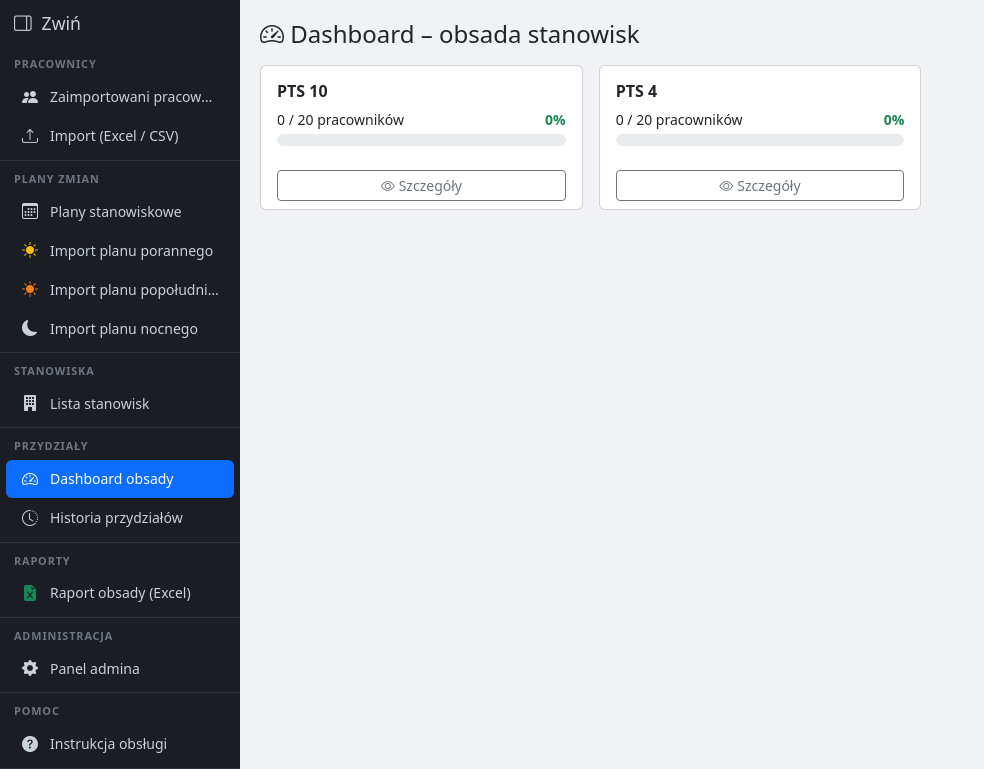
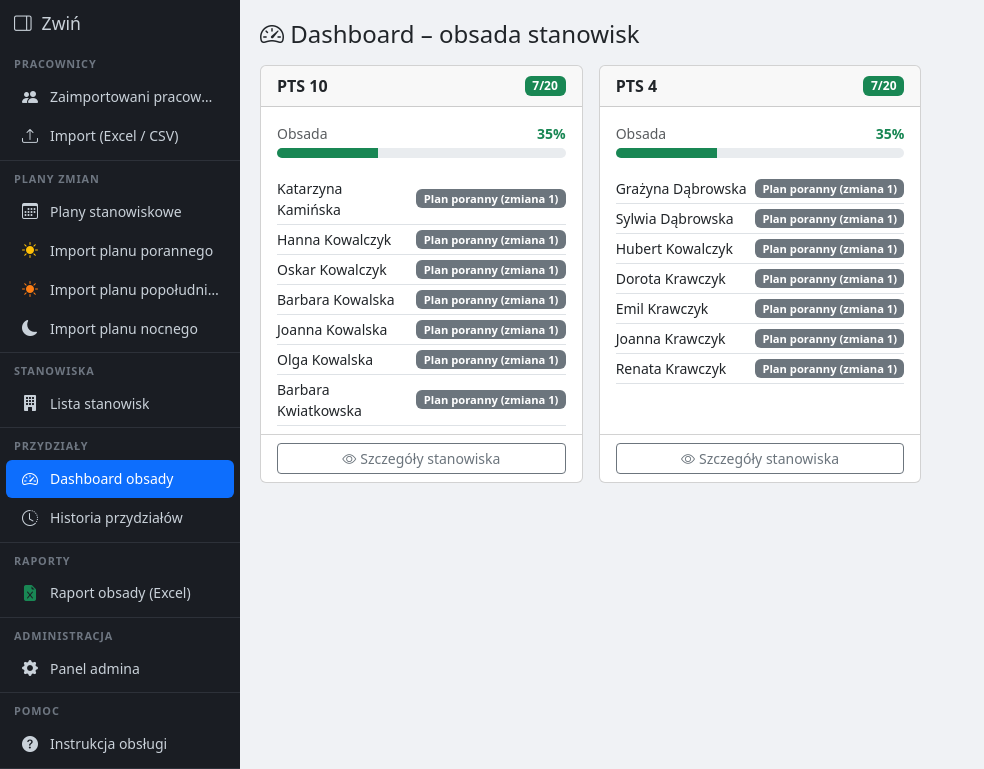
Before and after one commit to Kamilecky/magazyn, a Django app: page /przydzialy/ in a window 1280 px wide. Shown: the part 56-825 px from the top of the page, without its empty margins (0-984 px from the left). Run offline with Django 5.2, Linux system fonts and the light colour scheme; a user stored in the database is signed in; data comes from the database, SQL or seed files in the repository.

Commit message:
aktualka

```diff
--- a/apps/przydzialy/views.py
+++ b/apps/przydzialy/views.py
@@ -16,11 +16,20 @@ def _log(request, akcja, rekrut=None):
 
 def _obsada_ze_stanowiska(stanowisko_nazwa):
     aktualnie = 0
-    for zmiana in ('dzienny', 'nocny'):
+    pracownicy = []
+    for zmiana in ('poranny', 'popobudniowy', 'nocny'):
         plan = PlanZmiany.objects.filter(zmiana=zmiana).first()
         if plan and plan.dopasowanie:
-            aktualnie += len(plan.dopasowanie.get(stanowisko_nazwa) or [])
-    return aktualnie
+            osoby = plan.dopasowanie.get(stanowisko_nazwa) or []
+            aktualnie += len(osoby)
+            for p in osoby:
+                pracownicy.append({
+                    'imie': p.get('imie', ''),
+                    'nazwisko': p.get('nazwisko', ''),
+                    'zmiana': plan.get_zmiana_display(),
+                })
+    pracownicy.sort(key=lambda p: (p['nazwisko'], p['imie']))
+    return aktualnie, pracownicy
 
 
 @login_required
@@ -28,13 +37,14 @@ def dashboard(request):
     stanowiska = Stanowisko.objects.filter(aktywne=True)
     obsada = []
     for s in stanowiska:
-        aktualnie = _obsada_ze_stanowiska(s.nazwa)
+        aktualnie, pracownicy = _obsada_ze_stanowiska(s.nazwa)
         proc = min(int(aktualnie / s.max_pracownikow * 100) if s.max_pracownikow else 0, 100)
         obsada.append({
             'stanowisko': s,
             'aktualnie': aktualnie,
             'proc': proc,
             'kolor': 'danger' if proc > 90 else ('warning' if proc >= 70 else 'success'),
+            'pracownicy': pracownicy,
         })
     return render(request, 'przydzialy/dashboard.html', {'obsada': obsada})
 
--- a/templates/przydzialy/dashboard.html
+++ b/templates/przydzialy/dashboard.html
@@ -4,23 +4,41 @@
 <h4 class="mb-3"><i class="bi bi-speedometer2"></i> Dashboard – obsada stanowisk</h4>
 
 {% if obsada %}
-<div class="row row-cols-1 row-cols-md-3 g-3 mb-4">
+<div class="row row-cols-1 row-cols-md-2 row-cols-xl-3 g-3 mb-4">
   {% for item in obsada %}
   <div class="col">
     <div class="card h-100">
-      <div class="card-body">
-        <h6 class="card-title fw-bold">{{ item.stanowisko.nazwa }}</h6>
+      <div class="card-header d-flex justify-content-between align-items-center py-2">
+        <span class="fw-bold">{{ item.stanowisko.nazwa }}</span>
+        <span class="badge bg-{{ item.kolor }}">{{ item.aktualnie }}/{{ item.stanowisko.max_pracownikow }}</span>
+      </div>
+      <div class="card-body pb-2">
         <div class="d-flex justify-content-between mb-1">
-          <small>{{ item.aktualnie }} / {{ item.stanowisko.max_pracownikow }} pracowników</small>
+          <small class="text-muted">Obsada</small>
           <small class="fw-bold text-{{ item.kolor }}">{{ item.proc }}%</small>
         </div>
-        <div class="progress" style="height:12px">
+        <div class="progress mb-3" style="height:10px">
           <div class="progress-bar bg-{{ item.kolor }}" style="width:{{ item.proc }}%"></div>
         </div>
+
+        {% if item.pracownicy %}
+        <ul class="list-unstyled mb-0 small">
+          {% for p in item.pracownicy %}
+          <li class="d-flex justify-content-between align-items-center py-1 border-bottom">
+            <span>{{ p.imie }} {{ p.nazwisko }}</span>
+            <span class="badge bg-secondary ms-2" style="font-size:.7rem;white-space:nowrap">{{ p.zmiana }}</span>
+          </li>
+          {% endfor %}
+        </ul>
+        {% else %}
+        <p class="text-muted small mb-0 text-center py-2">
+          <i class="bi bi-inbox me-1"></i>Brak dopasowanych pracowników
+        </p>
+        {% endif %}
       </div>
-      <div class="card-footer bg-transparent border-top-0">
+      <div class="card-footer bg-transparent pt-2">
         <a href="{% url 'stanowiska:podglad' item.stanowisko.pk %}" class="btn btn-sm btn-outline-secondary w-100">
-          <i class="bi bi-eye me-1"></i>Szczegóły
+          <i class="bi bi-eye me-1"></i>Szczegóły stanowiska
         </a>
       </div>
     </div>
--- a/templates/stanowiska/lista.html
+++ b/templates/stanowiska/lista.html
@@ -3,11 +3,9 @@
 {% block content %}
 <div class="d-flex justify-content-between align-items-center mb-3">
   <h4><i class="bi bi-building"></i> Stanowiska magazynowe</h4>
-  {% if request.user.profil.rola == 'hr' or request.user.profil.rola == 'admin' %}
   <a href="{% url 'stanowiska:dodaj' %}" class="btn btn-primary btn-sm">
     <i class="bi bi-plus-lg me-1"></i>Dodaj stanowisko
   </a>
-  {% endif %}
 </div>
 
 <div class="row g-3">
--- a/templates/stanowiska/podglad.html
+++ b/templates/stanowiska/podglad.html
@@ -4,11 +4,9 @@
 <div class="d-flex justify-content-between align-items-center mb-3">
   <h4><i class="bi bi-building"></i> {{ stanowisko.nazwa }}</h4>
   <div class="d-flex gap-2">
-    {% if request.user.profil.rola == 'hr' or request.user.profil.rola == 'admin' %}
     <a href="{% url 'stanowiska:edytuj' stanowisko.pk %}" class="btn btn-outline-primary btn-sm">
       <i class="bi bi-pencil me-1"></i>Edytuj
     </a>
-    {% endif %}
     <a href="{% url 'stanowiska:lista' %}" class="btn btn-outline-secondary btn-sm">← Wróć</a>
   </div>
 </div>
```
Also changed, not shown: apps/stanowiska/views.py (+4 -5 lines).
